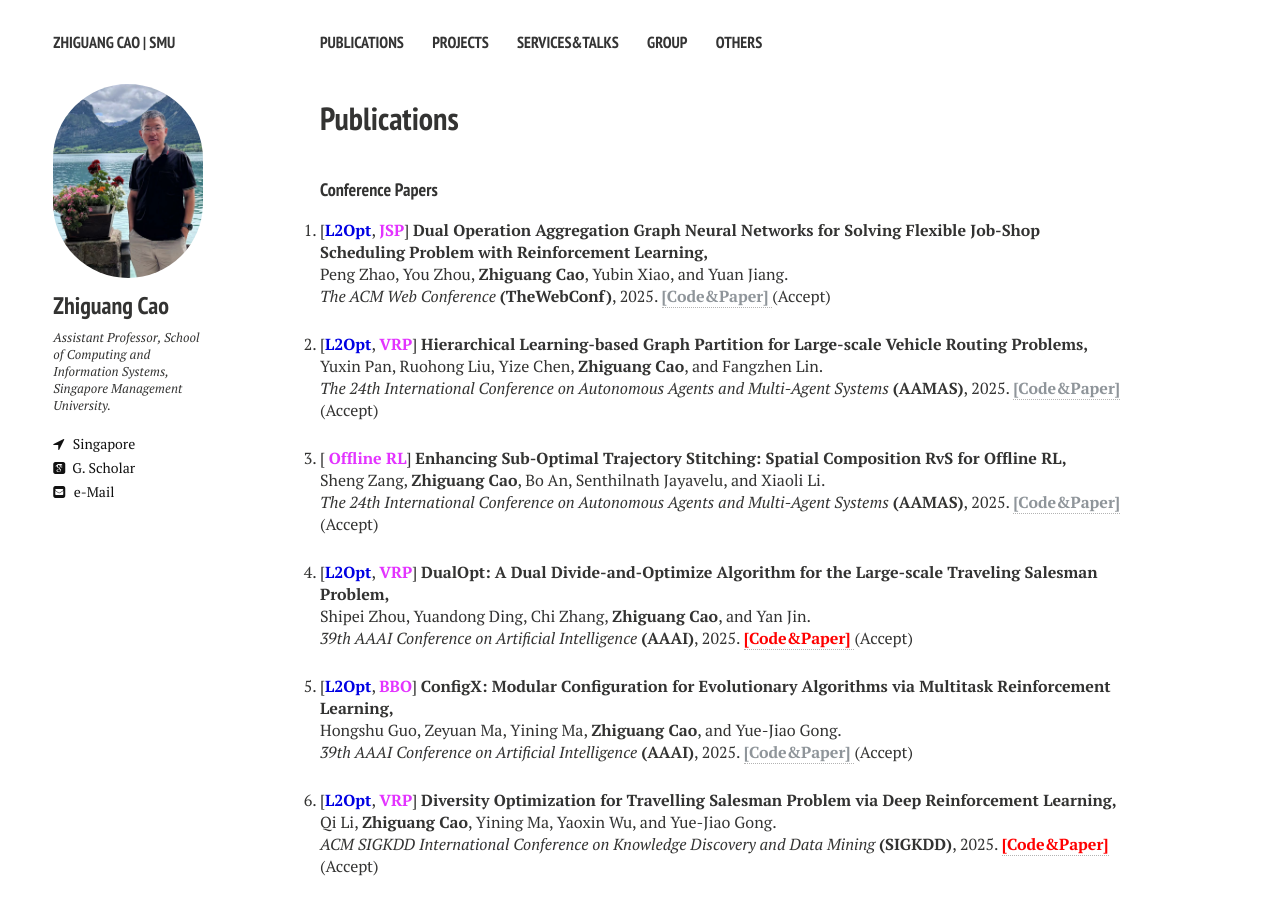
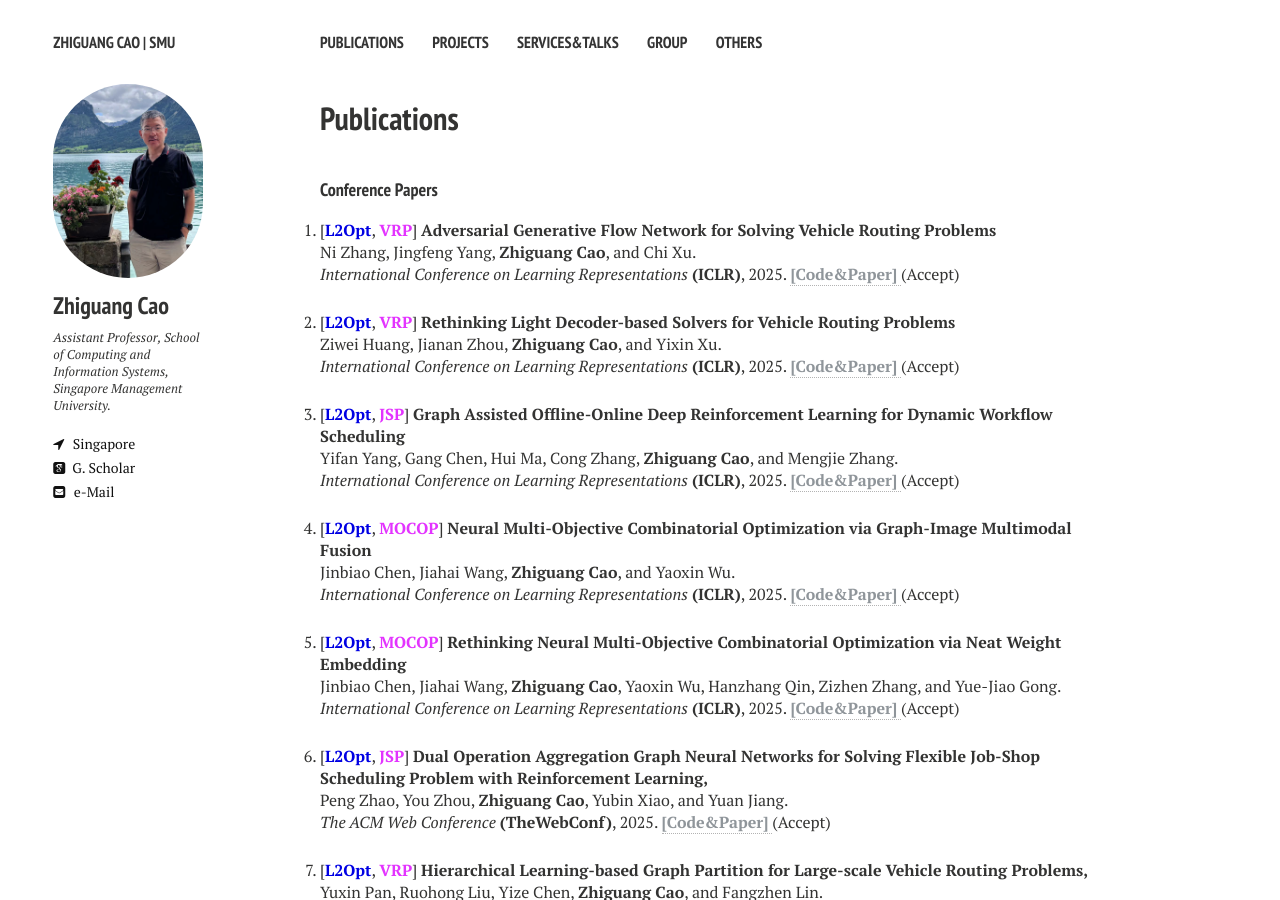
Before and after one commit to zhiguangcaosg/zhiguangcaosg.github.io, a Jekyll site: the page built from publications.md, in a window 1280 px wide and 900 px high. Built offline with Jekyll 4.4.1, drawn with Linux system fonts in a browser that asks for light colours; nearby versions of some CDN libraries.

Commit message:
Update publications.html

```diff
--- a/_layouts/publications.html
+++ b/_layouts/publications.html
@@ -89,6 +89,46 @@ div.bibtex pre { font-size: 75%; overflow: auto;  width: 100%; padding: 0em 0em;
 
     <!-- Item: Caelles2016 -->
 <ol style="padding-left:0px;">
+
+<li>
+<p>
+[<font color="#0000E3"><b>L2Opt</b></font>, <font color="#E333FF"><b>VRP</b></font>] <b>Adversarial Generative Flow Network for Solving Vehicle Routing Problems</b>
+<br> Ni Zhang, Jingfeng Yang, <b>Zhiguang Cao</b>, and Chi Xu.<br>
+<i> International Conference on Learning Representations</i> <b>(ICLR)</b>, 2025. <a href="https://zhiguangcaosg.github.io/publications/"> <font color="#8F959A"><b>[Code&Paper]</b> </font></a> (Accept)
+</p>
+</li>
+
+<li>
+<p>
+[<font color="#0000E3"><b>L2Opt</b></font>, <font color="#E333FF"><b>VRP</b></font>] <b>Rethinking Light Decoder-based Solvers for Vehicle Routing Problems</b>
+<br> Ziwei Huang, Jianan Zhou, <b>Zhiguang Cao</b>, and Yixin Xu.<br>
+<i> International Conference on Learning Representations</i> <b>(ICLR)</b>, 2025. <a href="https://zhiguangcaosg.github.io/publications/"> <font color="#8F959A"><b>[Code&Paper]</b> </font></a> (Accept)
+</p>
+</li>
+
+<li>
+<p>
+[<font color="#0000E3"><b>L2Opt</b></font>, <font color="#E333FF"><b>JSP</b></font>] <b>Graph Assisted Offline-Online Deep Reinforcement Learning for Dynamic Workflow Scheduling</b>
+<br> Yifan Yang, Gang Chen, Hui Ma, Cong Zhang,  <b>Zhiguang Cao</b>, and Mengjie Zhang.<br>
+<i> International Conference on Learning Representations</i> <b>(ICLR)</b>, 2025. <a href="https://zhiguangcaosg.github.io/publications/"> <font color="#8F959A"><b>[Code&Paper]</b> </font></a> (Accept)
+</p>
+</li>
+
+<li>
+<p>
+[<font color="#0000E3"><b>L2Opt</b></font>, <font color="#E333FF"><b>MOCOP</b></font>] <b>Neural Multi-Objective Combinatorial Optimization via Graph-Image Multimodal Fusion</b>
+<br> Jinbiao Chen, Jiahai Wang,  <b>Zhiguang Cao</b>, and Yaoxin Wu.<br>
+<i> International Conference on Learning Representations</i> <b>(ICLR)</b>, 2025. <a href="https://zhiguangcaosg.github.io/publications/"> <font color="#8F959A"><b>[Code&Paper]</b> </font></a> (Accept)
+</p>
+</li>
+
+<li>
+<p>
+[<font color="#0000E3"><b>L2Opt</b></font>, <font color="#E333FF"><b>MOCOP</b></font>] <b>Rethinking Neural Multi-Objective Combinatorial Optimization via Neat Weight Embedding</b>
+<br> Jinbiao Chen, Jiahai Wang,  <b>Zhiguang Cao</b>, Yaoxin Wu, Hanzhang Qin, Zizhen Zhang, and Yue-Jiao Gong.<br>
+<i> International Conference on Learning Representations</i> <b>(ICLR)</b>, 2025. <a href="https://zhiguangcaosg.github.io/publications/"> <font color="#8F959A"><b>[Code&Paper]</b> </font></a> (Accept)
+</p>
+</li>
 
 <li>
 <p>
```
